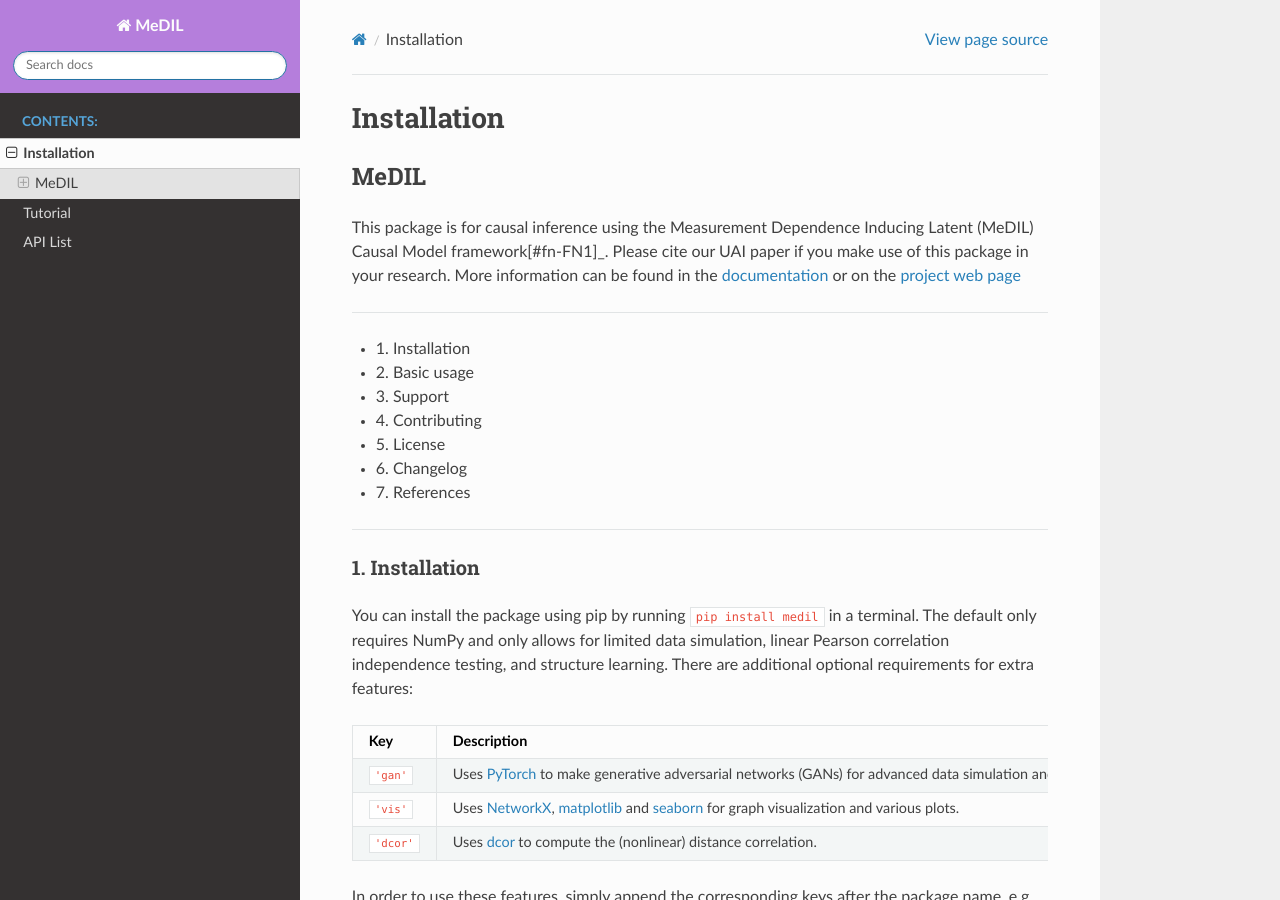
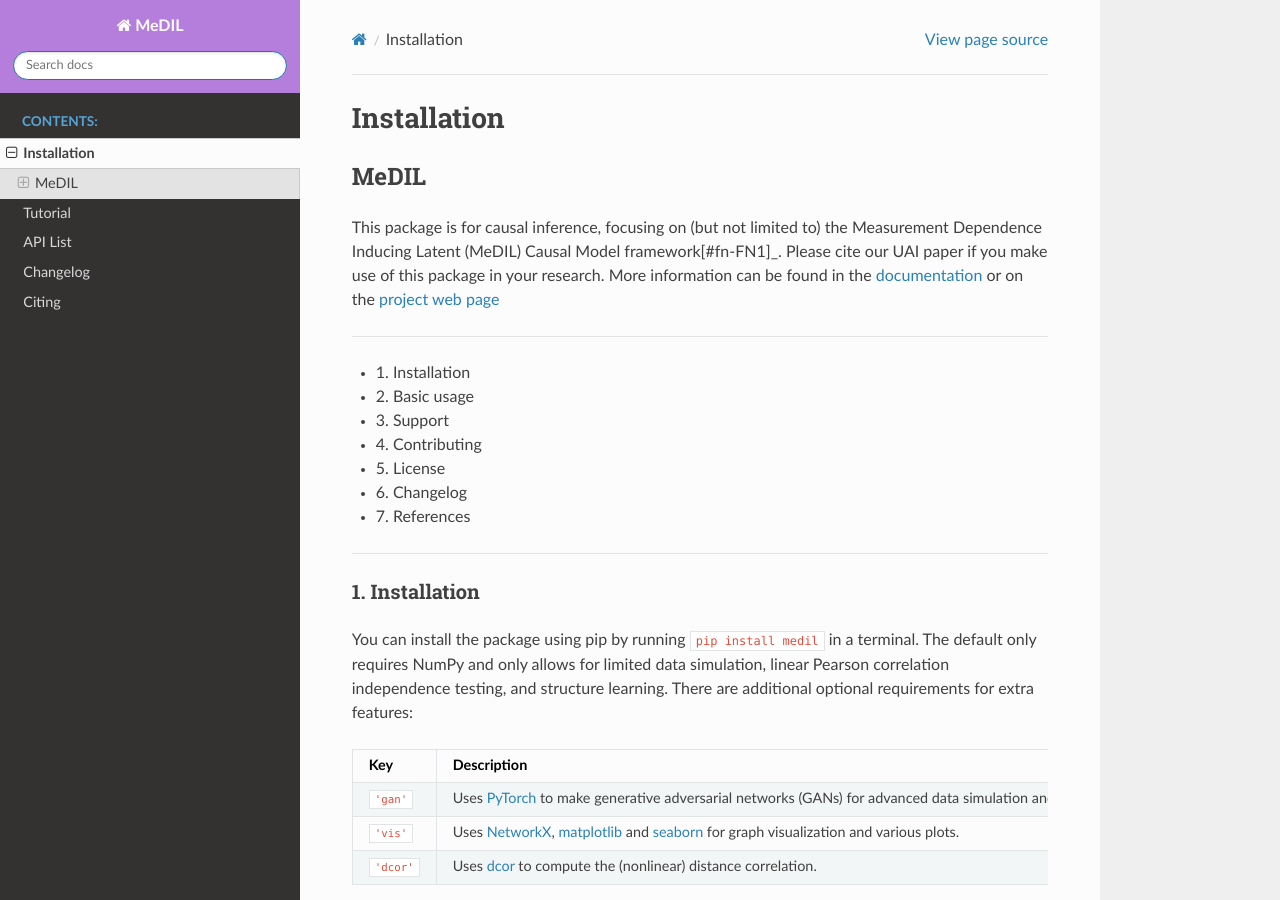
Before and after one commit to Alex-Markham/medil, a Sphinx documentation site: the page built from docs/installation.rst, in a window 1280 px wide and 900 px high. Built offline with Sphinx 7.4.7 and the Read the Docs theme 2.0.0, drawn with Linux system fonts in a browser that asks for light colours; pages that are not in the unit, such as notebooks, are missing from menus.

```diff
--- a/README.md
+++ b/README.md
@@ -1,5 +1,5 @@
 ## MeDIL
-This package is for causal inference using the Measurement Dependence Inducing Latent (MeDIL) Causal Model framework[^fn1].
+This package is for causal inference, focusing on (but not limited to) the Measurement Dependence Inducing Latent (MeDIL) Causal Model framework[^fn1].
 Please cite our UAI paper if you make use of this package in your research.
 More information can be found in the [documentation](https://medil.causal.dev) or on the [project web page](https://causal.dev/project/medil)
 
--- /dev/null
+++ b/docs/changelog.rst
@@ -0,0 +1 @@
+.. mdinclude:: ../CHANGELOG.md
--- /dev/null
+++ b/docs/citing.rst
@@ -0,0 +1,2 @@
+Citing
+======
--- a/docs/index.rst
+++ b/docs/index.rst
@@ -7,7 +7,10 @@ Welcome to medil's documentation!
 
    installation
    tutorial
-   documentation
+   apilist
+   changelog
+   citing
+   references
 
 Indices and tables
 ==================
--- a/medil/__init__.py
+++ b/medil/__init__.py
@@ -0,0 +1 @@
+"""This package is for causal inference, focusing on (but not limited to) the Measurement Dependence Inducing Latent (MeDIL) Causal Model framework."""
```
Also changed, not shown: docs/apilist.rst (renamed from docs/documentation.rst).
